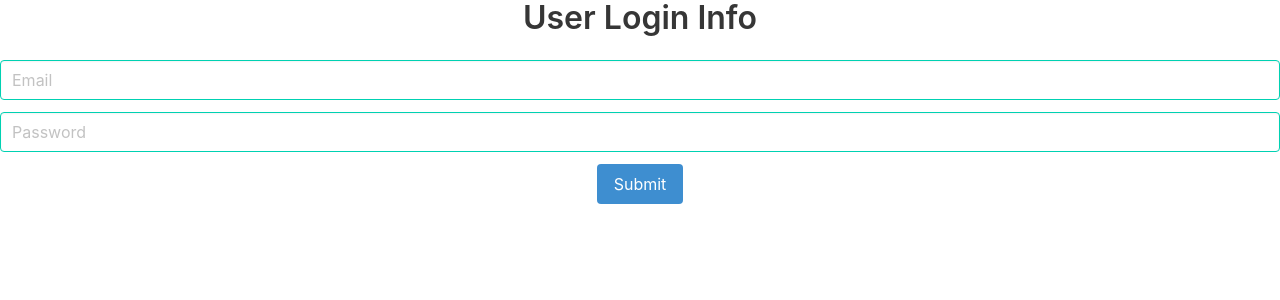
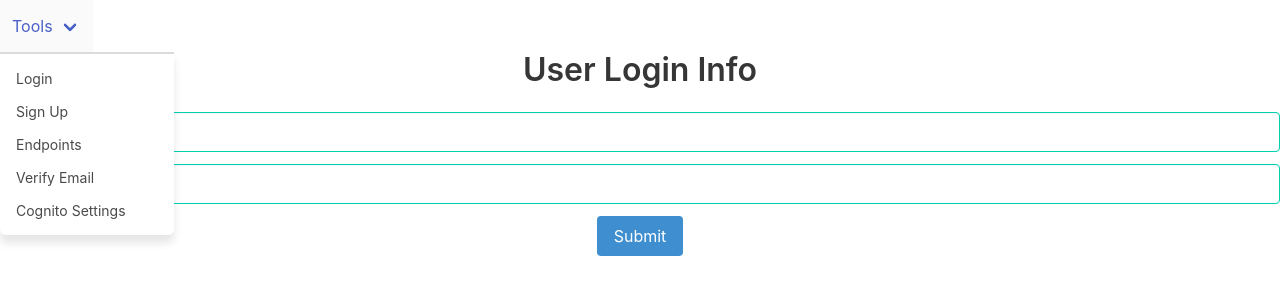
Before and after one commit to absolve-dev/aws-cognito-auth-tool, a React (Create React App) app: page / in a window 1280 px wide. Shown: the top 300 px of the page. Built offline with nearby package versions, Linux system fonts and the light colour scheme.

Commit message:
add navigation bar to app root component

```diff
--- a/src/App.js
+++ b/src/App.js
@@ -3,6 +3,7 @@ import React, { Component } from 'react';
 import AppRouter from "./AppRouter";
 import { amplifyConfig } from "./amplifyConfig";
 import './App.css';
+import NavigationBar from "./NavigationBar";
 
 class App extends Component {
     constructor(props) {
@@ -20,6 +21,7 @@ class App extends Component {
     render() {
         return (
             <div className="App">
+                <NavigationBar />
                 <AppRouter />
             </div>
         );
```
